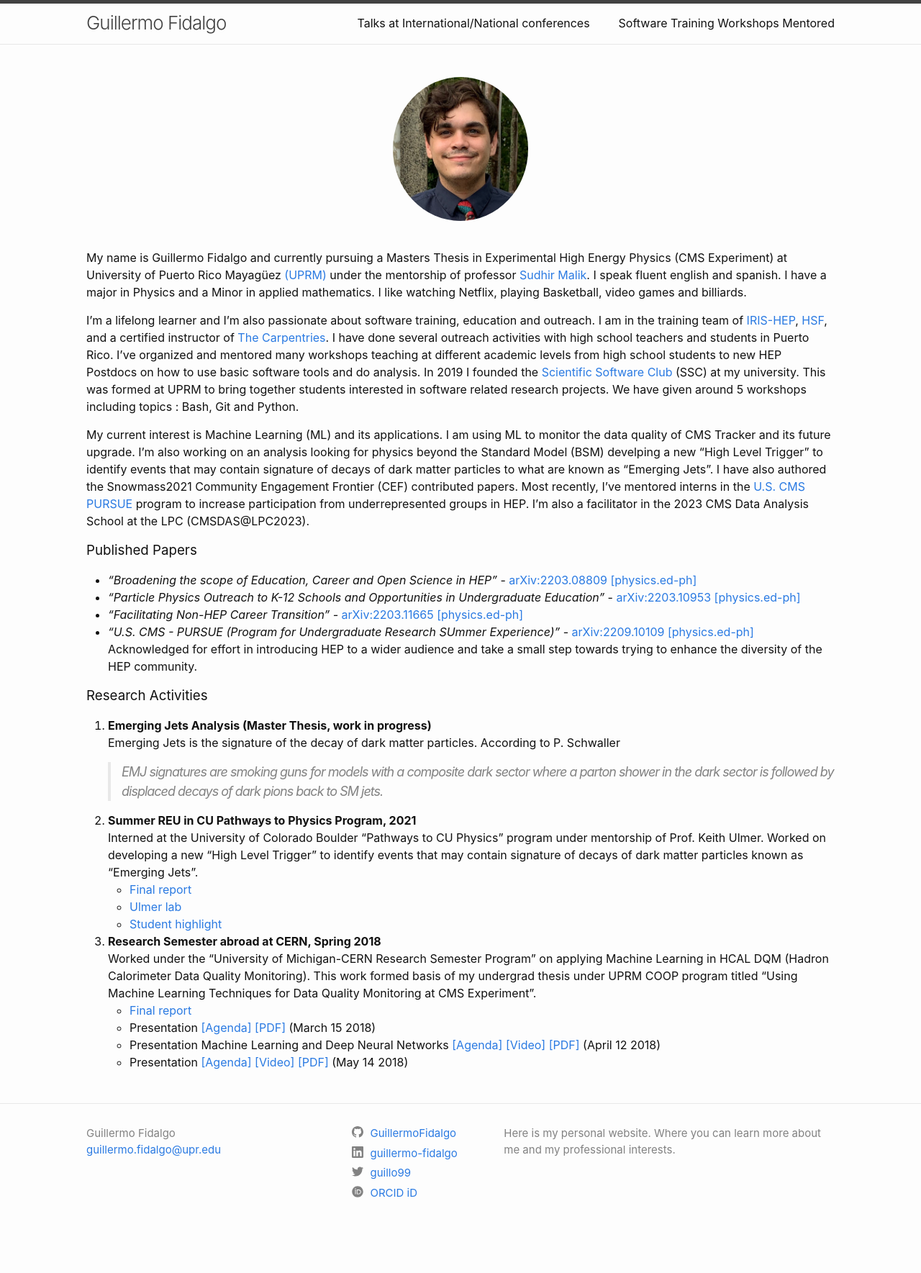
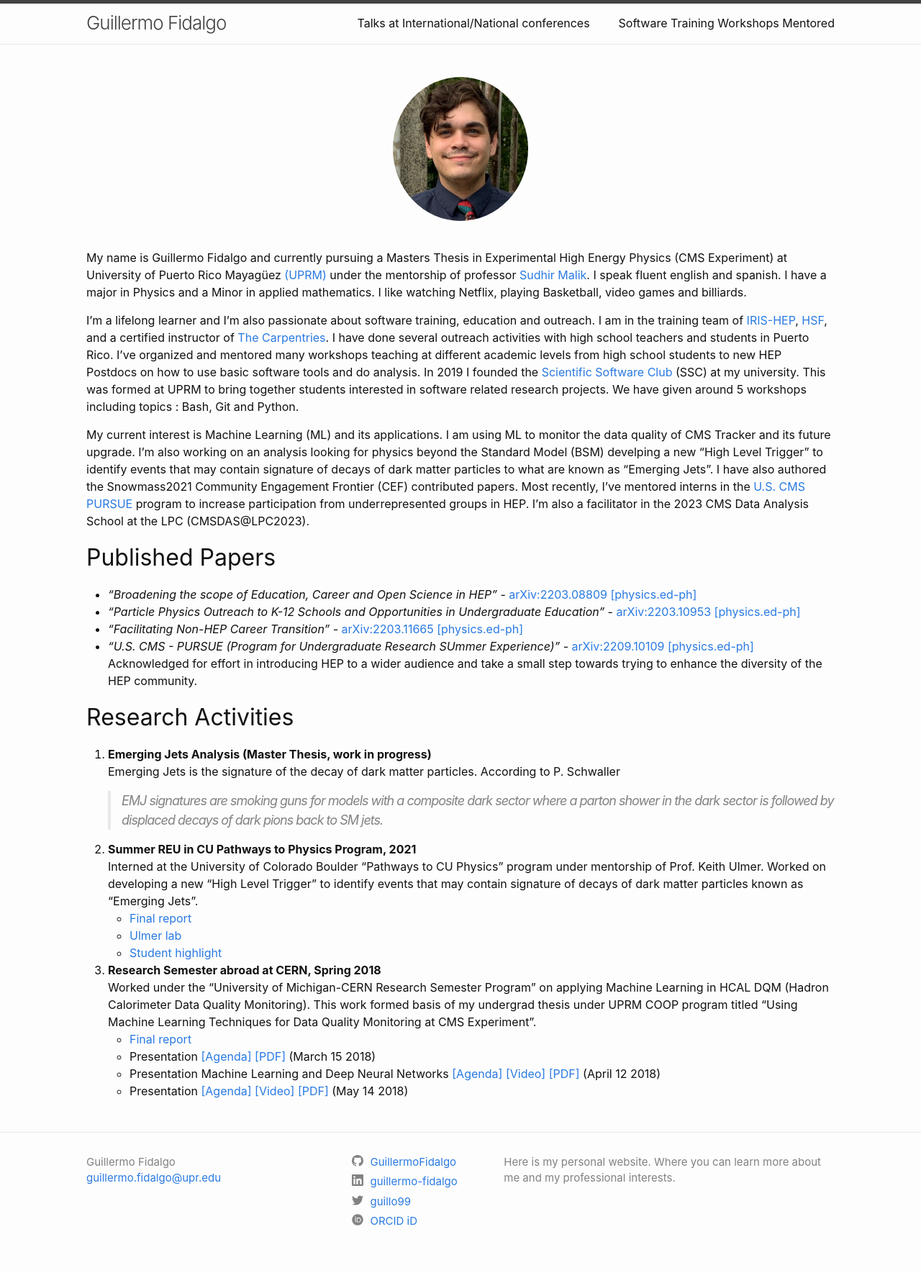
Before and after one commit to GuillermoFidalgo/guillermofidalgo.github.io, a Jekyll site: the page built from index.md, in a window 1280 px wide. Shown: the whole page at 72% size. Built offline with Jekyll 4.4.1, drawn with Linux system fonts in a browser that asks for light colours; before the commit the page ends 1729 px from its top, so only the background shows below that.

```diff
--- a/index.md
+++ b/index.md
@@ -20,7 +20,7 @@ I'm a lifelong learner and I'm also passionate about software training, educatio
 
 My current interest is Machine Learning (ML) and its applications. I am using ML to monitor the data quality of CMS Tracker and its future upgrade. I'm also working on an analysis looking for physics beyond the Standard Model (BSM) develping a new "High Level Trigger" to identify events that may contain signature of decays of dark matter particles to what are known as "Emerging Jets".  I have also authored the Snowmass2021 Community Engagement Frontier (CEF) contributed papers. Most recently, I've mentored interns in the [U.S. CMS PURSUE](https://sites.google.com/upr.edu/uscms-pursue/) program to increase participation from underrepresented groups in HEP. I'm also a facilitator in the 2023 CMS Data Analysis School at the LPC (CMSDAS@LPC2023).
 
-### Published Papers
+# Published Papers
 
 *   _"Broadening the scope of Education, Career and Open Science in HEP"_ - [arXiv:2203.08809 \[physics.ed-ph\]](https://arxiv.org/abs/2203.08809)
 *   _"Particle Physics Outreach to K-12 Schools and Opportunities in Undergraduate Education"_ - [arXiv:2203.10953 \[physics.ed-ph\]](https://arxiv.org/abs/2203.10953)
@@ -28,7 +28,7 @@ My current interest is Machine Learning (ML) and its applications. I am using ML
 *   _"U.S. CMS - PURSUE (Program for Undergraduate Research SUmmer Experience)"_ - [arXiv:2209.10109 \[physics.ed-ph\]](https://arxiv.org/abs/2209.10109)
     Acknowledged for effort in introducing HEP to a wider audience and take a small step towards trying to enhance the diversity of the HEP community.
 
-### Research Activities
+# Research Activities
 
 1.  **Emerging Jets Analysis (Master Thesis, work in progress)**
     Emerging Jets is the signature of the decay of dark matter particles. According to P. Schwaller
```
